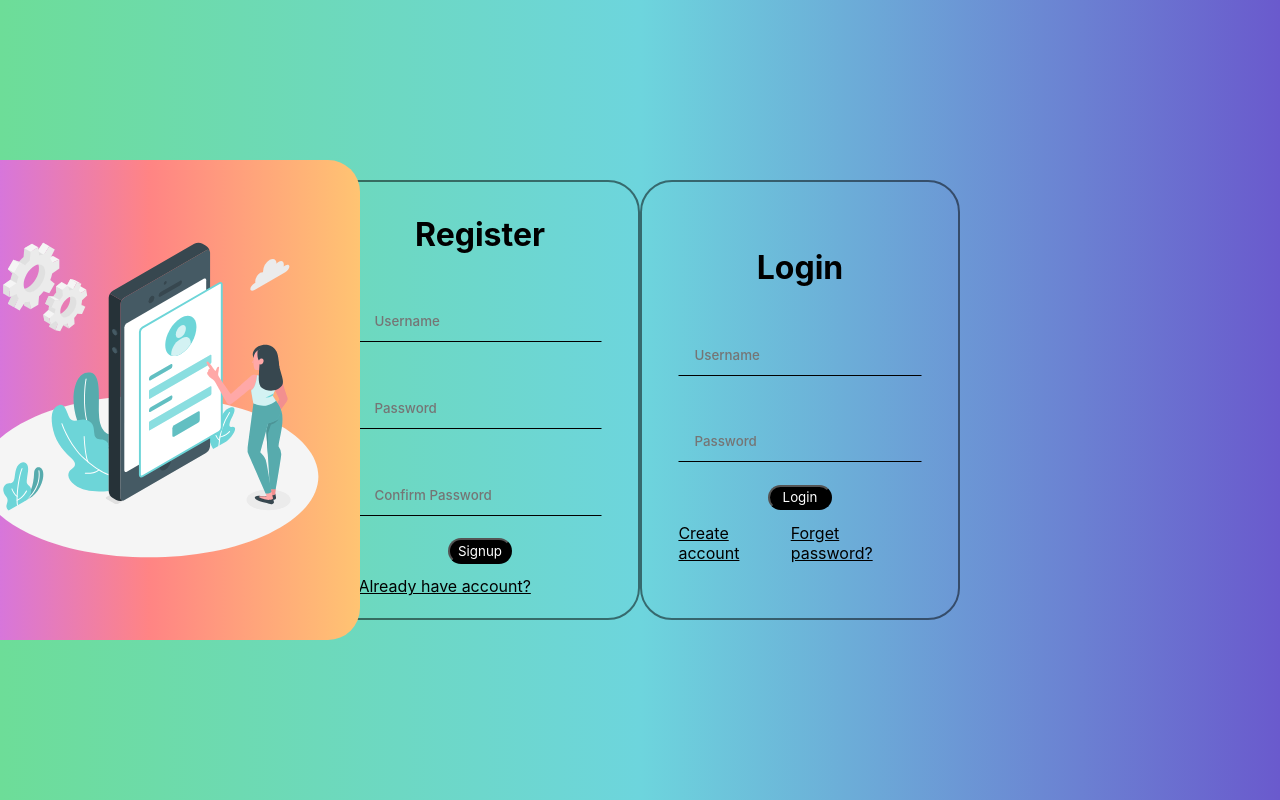
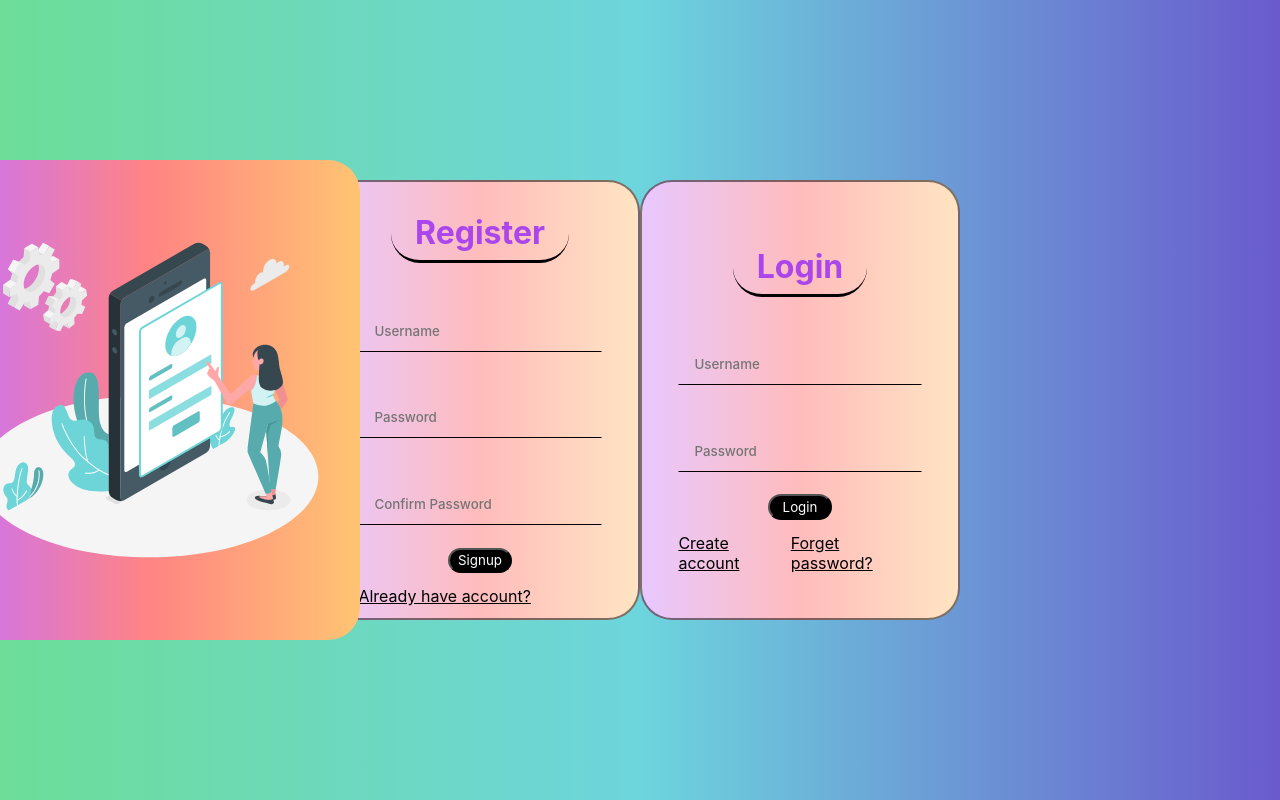
Before and after one commit to devsalmanquadri/ProjectX, a PHP site: page /login.html in a window 1280 px wide. Run offline with PHP 8.4, Linux system fonts and the light colour scheme; some libraries are stand-ins or nearby versions.

Commit message:
msg:'login.css'

```diff
--- a/login.css
+++ b/login.css
@@ -58,9 +58,13 @@
   height: 55vh;
   width: 25vw;
   border: 2px solid rgba(0, 0, 0, 0.5);
-  backdrop-filter: blur(50px);
-  /* filter: drop-shadow(1px 1px 5px #000); */
-  backdrop-filter: drop-shadow(5px 5px 5px #000);
+  background: linear-gradient(
+    90deg,
+    rgb(232, 200, 255) 0%,
+    rgb(255, 188, 188) 50%,
+    rgb(255, 228, 194) 100%
+  );
+  backdrop-filter: blur(10px);
 }
 /*
 .logininput input[type="text"] {
@@ -104,8 +108,13 @@
 .loginform h1 {
   font-size: 2rem;
   font-weight: 700;
-  color: rgb(0, 0, 0);
+  color: rgb(170, 70, 236);
   margin: 1.5rem 0;
+  border-bottom: 3px solid #000000;
+  border-radius: 2rem;
+  padding: 0.5rem 1.5rem;
+  /* background-color: lightskyblue; */
+  /* backdrop-filter: drop-shadow(2px 3px 4px rgb(1, 1, 1)); */
 }
 .loginform a {
   color: black;
```
